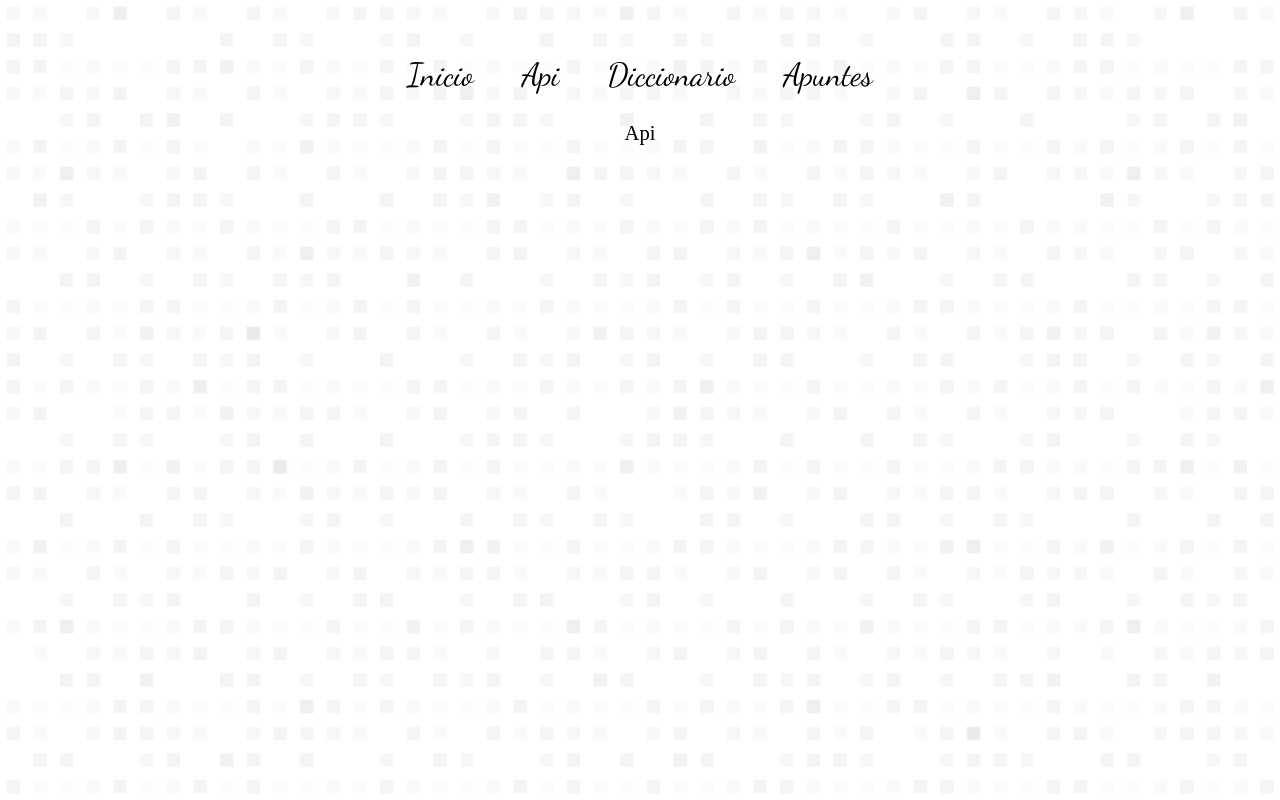
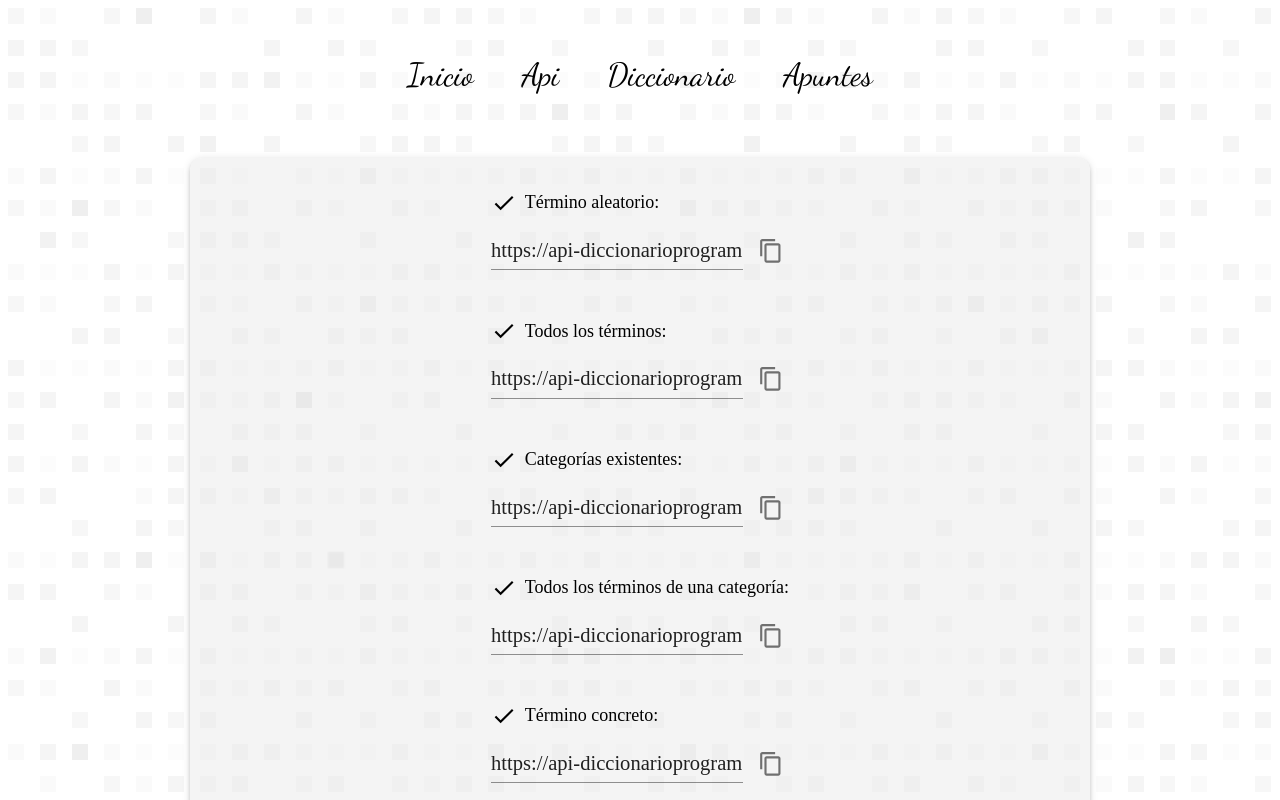
Before and after one commit to diego-rg/react-diccionario-programacion, a React (Create React App) app: page /api in a window 1280 px wide. Shown: the top 800 px of the page. Built offline with nearby package versions, Linux system fonts and the light colour scheme; no server answers.

Commit message:
copy to clipboard

```diff
--- a/src/components/ApiInfo.js
+++ b/src/components/ApiInfo.js
@@ -1,12 +1,121 @@
 import React from "react";
 
-import { Box, Typography } from "@mui/material";
+import { Container, Box, Input } from "@mui/material";
+import List from "@mui/material/List";
+import ListItem from "@mui/material/ListItem";
+import IconButton from "@mui/material/IconButton";
+import ContentCopyIcon from "@mui/icons-material/ContentCopy";
+import CheckIcon from "@mui/icons-material/Check";
+
+const apiText = [
+  {
+    title: "Término aleatorio:",
+    description:
+      "https://api-diccionarioprogramacion.herokuapp.com/api/terms/random",
+  },
+  {
+    title: "Todos los términos:",
+    description:
+      "https://api-diccionarioprogramacion.herokuapp.com/api/terms/all",
+  },
+  {
+    title: "Categorías existentes:",
+    description:
+      "https://api-diccionarioprogramacion.herokuapp.com/api/terms/categories",
+  },
+  {
+    title: "Todos los términos de una categoría:",
+    description:
+      "https://api-diccionarioprogramacion.herokuapp.com/api/terms/{category}",
+  },
+  {
+    title: "Término concreto:",
+    description:
+      "https://api-diccionarioprogramacion.herokuapp.com/api/terms/{category}/{name}",
+  },
+  {
+    title: "Búsqueda:",
+    description:
+      "https://api-diccionarioprogramacion.herokuapp.com/api/search?q={query}",
+  },
+];
 
 const ApiInfo = () => {
+  const renderedText = apiText.map((line) => {
+    return (
+      <List
+        sx={{
+          paddingBottom: 3,
+        }}
+        key={line.title}
+      >
+        <ListItem>
+          <CheckIcon
+            fontSize="small"
+            sx={{
+              paddingRight: 1,
+            }}
+          ></CheckIcon>
+          {line.title}
+        </ListItem>
+        <ListItem
+          sx={{
+            display: "flex",
+            alignItems: "center",
+            justifyContent: "space-between",
+          }}
+        >
+          <Input
+            sx={
+              {
+                // "&:hover": {
+                //   textDecoration: "none",
+                //   cursor: "default!important",
+                // },
+              }
+            }
+            readOnly
+            type="text"
+            id={line.title}
+            value={line.description}
+          ></Input>
+
+          <IconButton
+            aria-label="copy"
+            size="small"
+            onClick={async () =>
+              await navigator.clipboard.writeText(
+                document.getElementById(`${line.title}`).value
+              )
+            }
+          >
+            <ContentCopyIcon fontSize="small" />
+          </IconButton>
+        </ListItem>
+      </List>
+    );
+  });
+
   return (
-    <Box>
-      <Typography>Api</Typography>
-    </Box>
+    <Container
+      maxWidth={"md"}
+      component="main"
+      sx={{
+        fontFamily: "Josefin Sans",
+        fontSize: 18,
+        background: "RGB(234,234,234, 0.5)",
+        padding: 2,
+        boxShadow: 3,
+        borderRadius: "12px",
+        display: "flex",
+        flexDirection: "column",
+        alignItems: "center",
+        justifyContent: "center",
+        marginTop: 5,
+      }}
+    >
+      <Box>{renderedText}</Box>
+    </Container>
   );
 };
 
```
